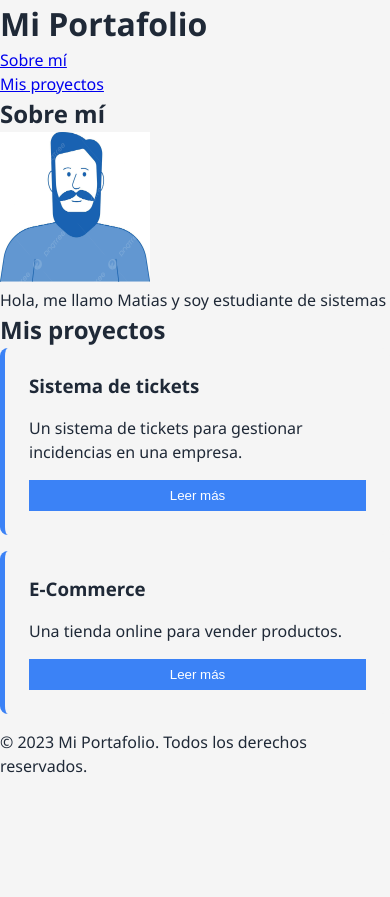
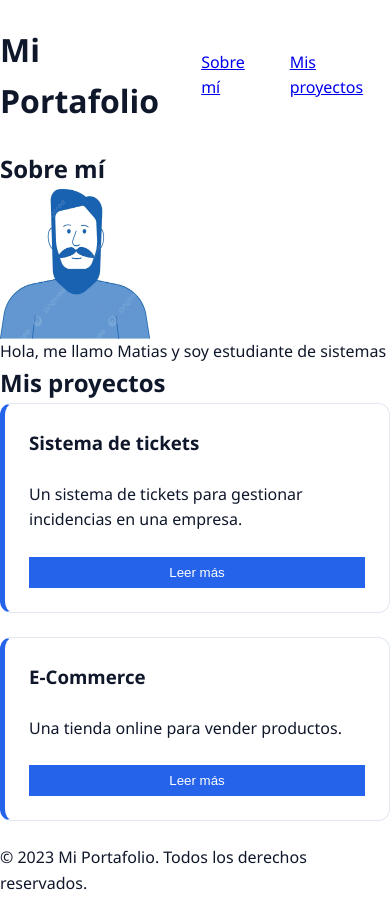
Before and after one commit to matiasfauda23/practica_parcial_TEC, a plain HTML site: page index.html in a window 390 px wide. Before the commit the page ends 844 px from the top, so only its background shows below. Drawn offline with Linux system fonts and the light colour scheme.

Commit message:
style: aplica layout responsive y estilos base de componentes

```diff
--- a/styles.css
+++ b/styles.css
@@ -1,38 +1,57 @@
 /* Declaro variables para colores y fuentes*/
 :root{
-    --primary-color: #3b82f6;
+    --primary-color: #2563eb;
     --secondary-color: #2ecc71;
-    --background-color: #f5f5f5;
-    --text-color: #1f2937;
-    --base-font: 'Segoe UI', Tahoma, Geneva, Verdana, sans-serif;
+    --background-color: #f1f5f9;
+    --white: #ffffff;
+    --text-color: #0f172a;
+    --base-font: 'Segoe UI', system-ui, sans-serif;
+    --radius: 12px;
+    --spacing-base: 1.5rem;
 }
 
-/* Reset global para todos los elementos */
+/* Reset global para todos los elementos, border-box  hace que el ancho total de la caja incluya el padding y el borde*/
 *, *::before, *::after {
     box-sizing: border-box;
     margin: 0;
     padding: 0;
 }
 
+/*justify-content: space-between para separar el logo de los links*/
+header{
+    display: flex;
+    justify-content: space-between;
+    align-items: center;
+    padding: 1.5rem 0;
+
+}
+
+nav ul {
+    list-style: none;
+    display: flex;
+    gap: var(--spacing-base);
+}
+
 body {
     font-family: var(--base-font);
-    background-color: var(--background-color);
+    background-color: var(--white);
     color: var(--text-color);
-    line-height: 1.5;
+    line-height: 1.6;
 }
 
 /* Utilizamos flexbox para el diseño */
 .tarjeta-proyecto{
-  background: var(--background-color);
-  padding: 1.5rem;
-  border-radius: 8px;
+  background: var(--white);
+  padding: var(--spacing-base);
+  border-radius: var(--radius);
+  margin-bottom: var(--spacing-base);
+  border: 1px solid #e2e8f0;
   border-left: 5px solid var(--primary-color);
-  margin-bottom: 1rem;
 
   /* Flexbox para alinear contenido */
   display: flex;
   flex-direction: column;
-  gap: 1rem;
+  gap: var(--spacing-base);
 }
 
 .tarjeta-proyecto button{
@@ -48,8 +67,8 @@ body {
 .contenedor-proyectos{
   display: grid;
   list-style: none;
-  grid-template-columns: 1fr;
-  gap: 1.5rem;
+  grid-template-columns: repeat(auto-fit, minmax(280px, 1fr));
+  gap: var(--spacing-base);
 }
 
 /* Estilos para pantallas medianas y grandes */
@@ -58,3 +77,7 @@ body {
     grid-template-columns: repeat(2, 1fr);
   }
 }
+img{
+    display: block;
+    max-width: 100%;
+}
```
